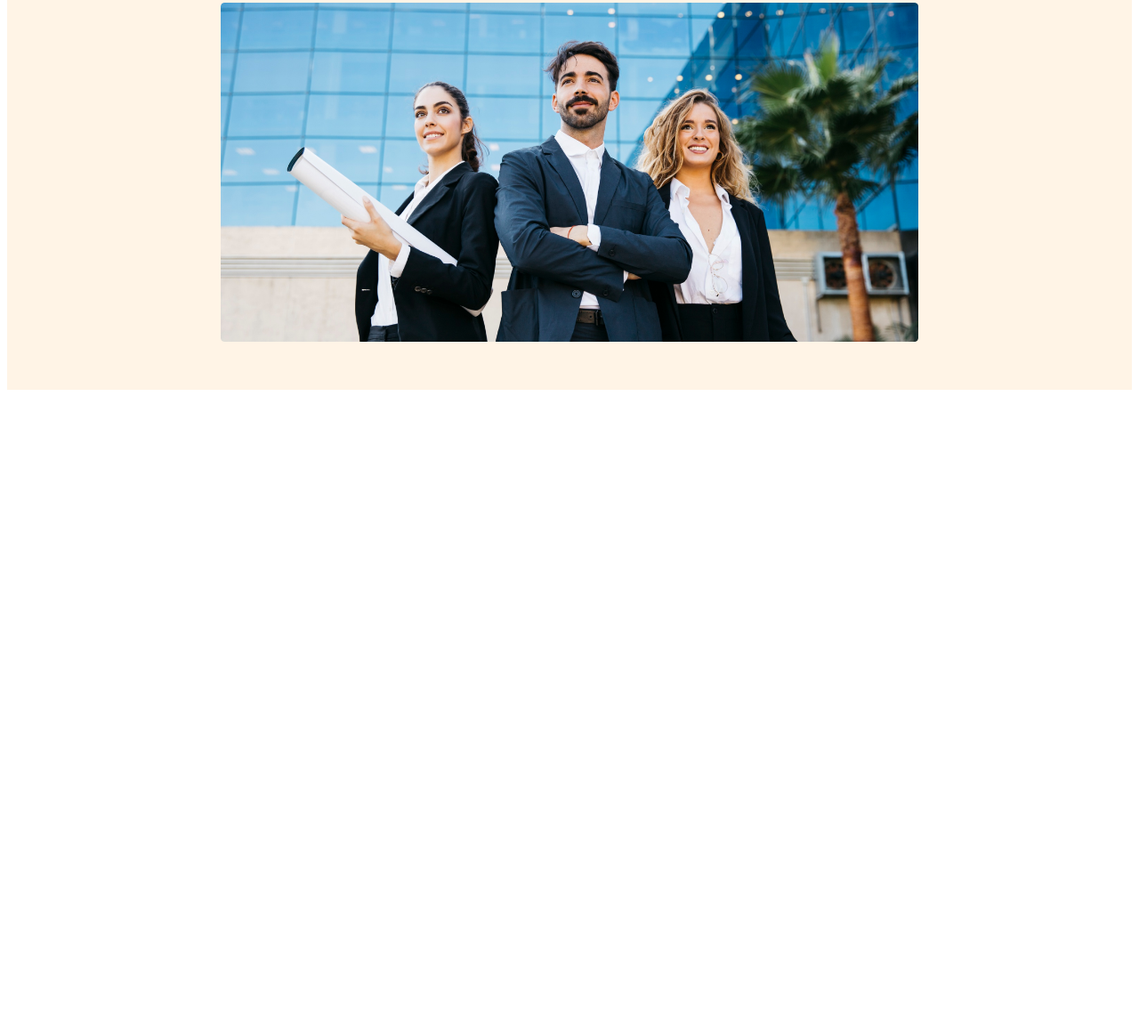
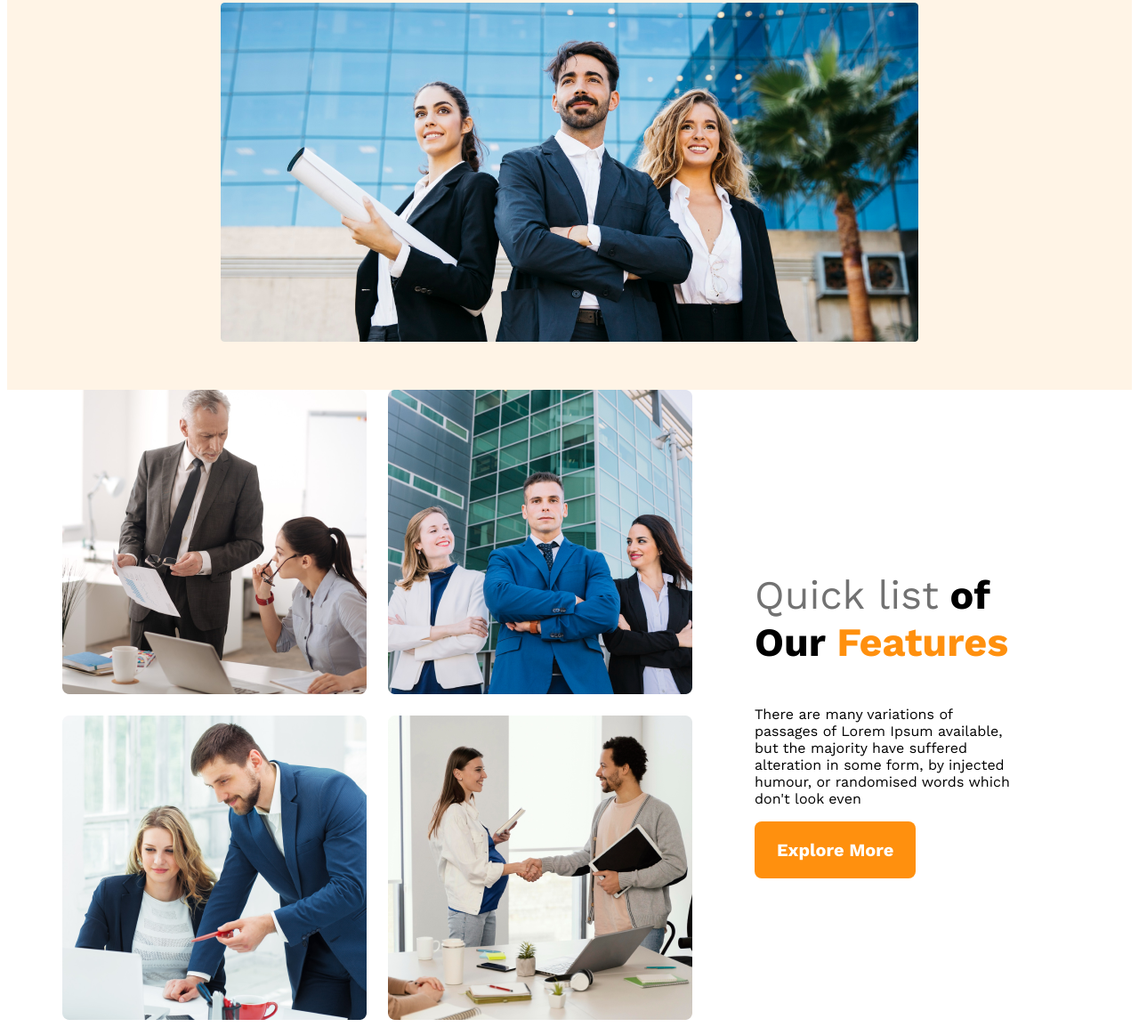
Before and after one commit to nayeem-miah/g3-architects-website, a plain HTML site: page index.html in a window 1280 px wide. Shown: the part 584-1738 px from the top of the page at 89% size. Before the commit the page ends 1030 px from the top, so only its background shows below. Drawn offline with nearby package versions, Linux system fonts and the light colour scheme.

Commit message:
added fecure

```diff
--- a/index.html
+++ b/index.html
@@ -7,6 +7,7 @@
     <link rel="stylesheet" href="styles/architace.css">
 </head>
 <body>
+    <!-- header starting -->
     <header>
         <nav>
             <h3 class="nav-title">G3 Architects</h3>
@@ -29,8 +30,26 @@
         </div>
 
     </header>
+    <!-- header ending -->
     <main>
+        <!-- teams section start -->
+        <section class="teams-container">
+            <div class="teams-img-container">
+                <img src="./images/team1.png" alt="">
+                <img src="./images/team2.png" alt="">
+                <img src="./images/team3.png" alt="">
+                <img src="./images/team4.png" alt="">
 
+            </div>
+            <div class="teams-content">
+                <h3 class="teams-title"><span class="quicl-list">Quick list</span> <span>of Our</span> <span class="text-features">Features</span></h3>
+                <p class="teams-description">
+                    There are many variations of passages of Lorem Ipsum available, but the majority have suffered alteration in some form, by injected humour, or randomised words which don't look even
+                </p>
+                <button class="btn-primary">Explore More</button>
+
+            </div>
+        </section>
     </main>
     <footer>
 
--- a/styles/architace.css
+++ b/styles/architace.css
@@ -92,3 +92,41 @@ nav li a{
         padding:50px;
     }
 }
+/* main section */
+main{
+    max-width:1140px;
+    margin:0 auto;
+
+}
+.teams-img-container{
+    display:grid;
+    grid-template-columns: repeat(2,1fr);
+    gap:1.5rem;
+
+}
+/* teams style */
+.teams-container{
+    display: flex;
+    /* flex-direction: column; */
+    align-items: center;
+}
+.teams-content{
+
+    padding-left: 70px;
+    padding-right:70px;
+}
+.teams-title{
+    font-size: 2.8rem;
+}
+.teams-title .quicl-list{
+    color:  #727272;
+    font-size: 45px;
+    font-weight: 500;
+
+}
+.teams-title .text-features{
+    color: #FF900E;
+    font-size: 45px;
+    font-weight: 700;
+
+}
```
